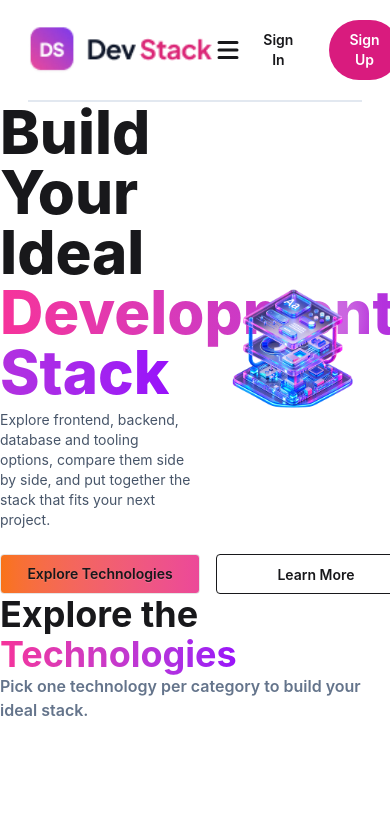
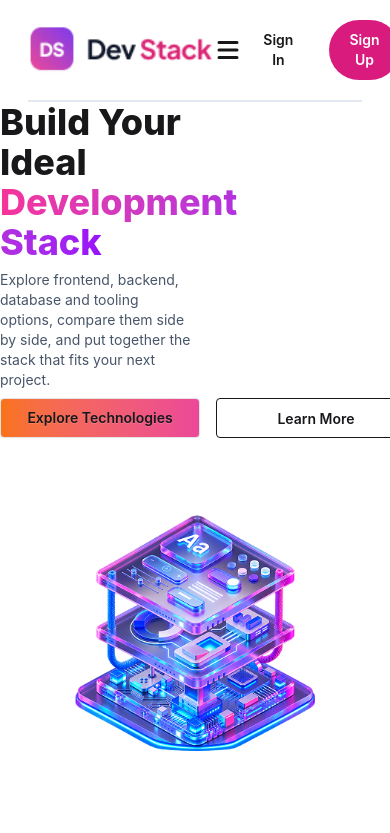
Before and after one commit to Maha-bub/DevStack-A5, a React (Vite) app: page / in a window 390 px wide. Shown: the top 833 px of the page. Built offline with nearby package versions, Linux system fonts and the light colour scheme.

Commit message:
update responsive classes to nav and hero section

```diff
--- a/index.html
+++ b/index.html
@@ -1,7 +1,7 @@
 <!doctype html>
 <html lang="en">
   <head>
-    <meta charset="UTF-8" />
+    <meta charset="UTF-8" theme="light" />
     <link rel="icon" type="image/svg+xml" href="/favicon.svg" />
     <meta name="viewport" content="width=device-width, initial-scale=1.0" />
     <title>devstack-a5</title>
--- a/src/Components/DevStacks/DevStacks.tsx
+++ b/src/Components/DevStacks/DevStacks.tsx
@@ -61,7 +61,7 @@ const DevStacks = ({ stackData }: datastacksProps) => {
                         })
                     }
                 </div>
-                <div className="sm:mx-auto md:w-3/12 border-2 mt-16 p-5 border-slate-200 rounded-xl space-y-3">
+                <div className="w-11/12 sm:mx-auto md:w-3/12 border-2 mt-16 p-5 border-slate-200 rounded-xl space-y-3">
                     <h2 className="text-2xl font-bold ">Your Stacks</h2>
                     <p className="text-[16px] font-semibold">{selectedCards.length} Technology selected</p>
                     {
--- a/src/Components/Hero.tsx
+++ b/src/Components/Hero.tsx
@@ -3,11 +3,11 @@ import HeroImage from '../assets/banner-stack.png'
 const Hero = () => {
     return (
 
-        <div className=" max-w-7xl mx-auto flex justify-between items-center">
+        <div className=" max-w-7xl flex-row items-center justify-between mx-auto md:flex justify-between items-center">
             <div className='w-1/2 space-y-2'>
-                <h2 className='text-6xl font-extrabold '>Build Your Ideal <br /> <span className='bg-gradient-to-r from-pink-500 to-purple-600 bg-clip-text text-transparent'>Development Stack</span></h2>
+                <h2 className='text-4xl mx-auto mx-6 md:text-6xl font-extrabold '>Build Your Ideal <br /> <span className='bg-gradient-to-r from-pink-500 to-purple-600 bg-clip-text text-transparent'>Development Stack</span></h2>
 
-                <p className='mb-6 text-sm text-[#475569]'>
+                <p className='md:mb-6 text-sm text-[#475569]'>
                     Explore frontend, backend, database and tooling options, compare them side by side, and put together the stack that fits your next project.
                 </p>
                 <div className='flex gap-4'>
--- a/src/Components/NavHeader.tsx
+++ b/src/Components/NavHeader.tsx
@@ -8,10 +8,10 @@ const NavHeader = () => {
 
             <nav className='container sticky z-50 top-0 bg-white mx-auto px-7'>
                 <div className='flex justify-between items-center py-5 border-b-2 border-slate-200'>
-                    <img className='h-12' src={Logo} alt="DevStack Logo" />
+                    <img className='h-12 sm:h-12' src={Logo} alt="DevStack Logo" />
 
                     {/* desktop menu */}
-                    <ul className='hidden md:flex gap-7 text-[#475569] items-center justify-center'>
+                    <ul className='items-center hidden md:flex gap-7 text-[#475569] lg:items-center justify-center'>
                         <li><a className='text-[#D91B7E] ' href="">Home</a></li>
                         <li><a href="">Technologies</a></li>
                         <li><a href="">Projects</a></li>
```
